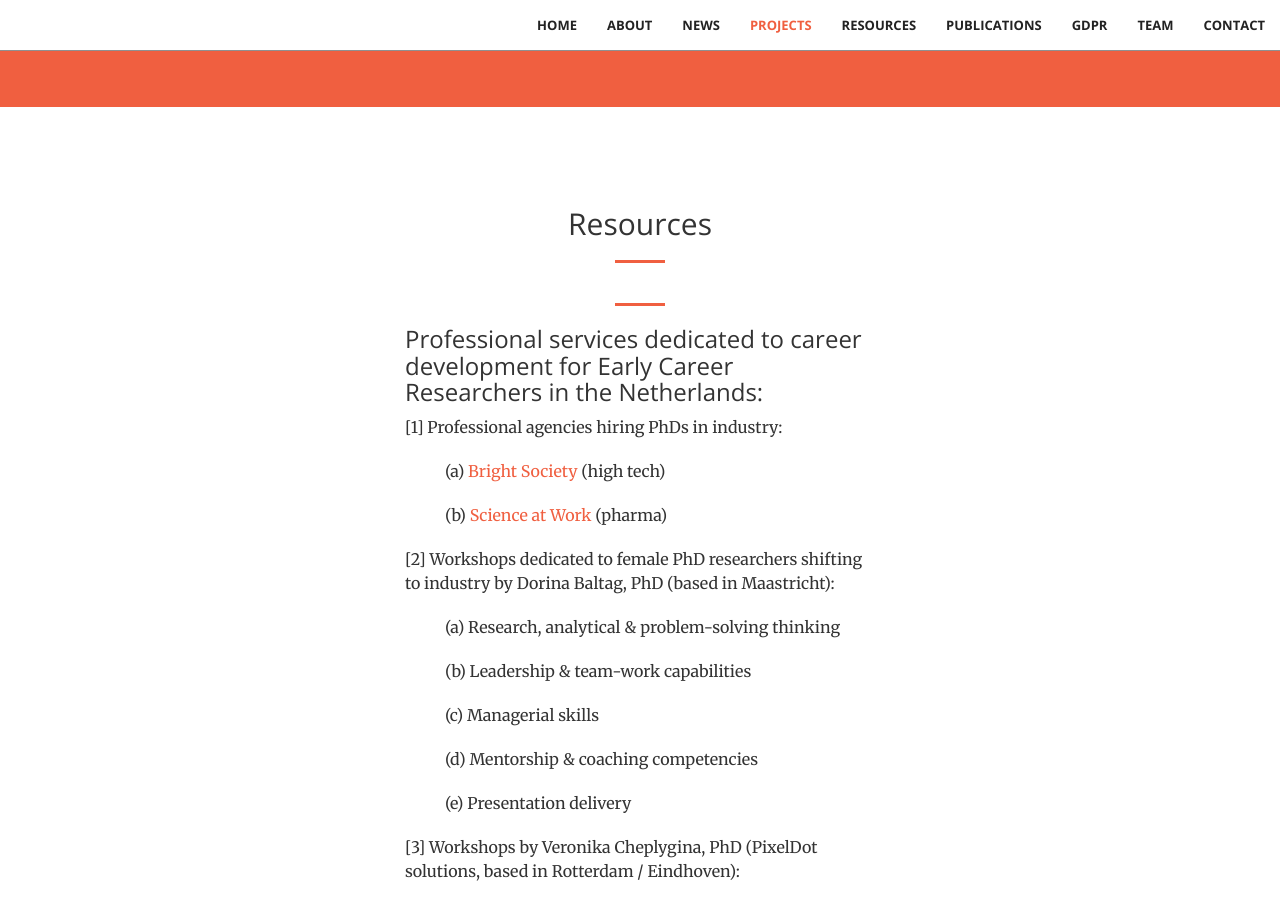
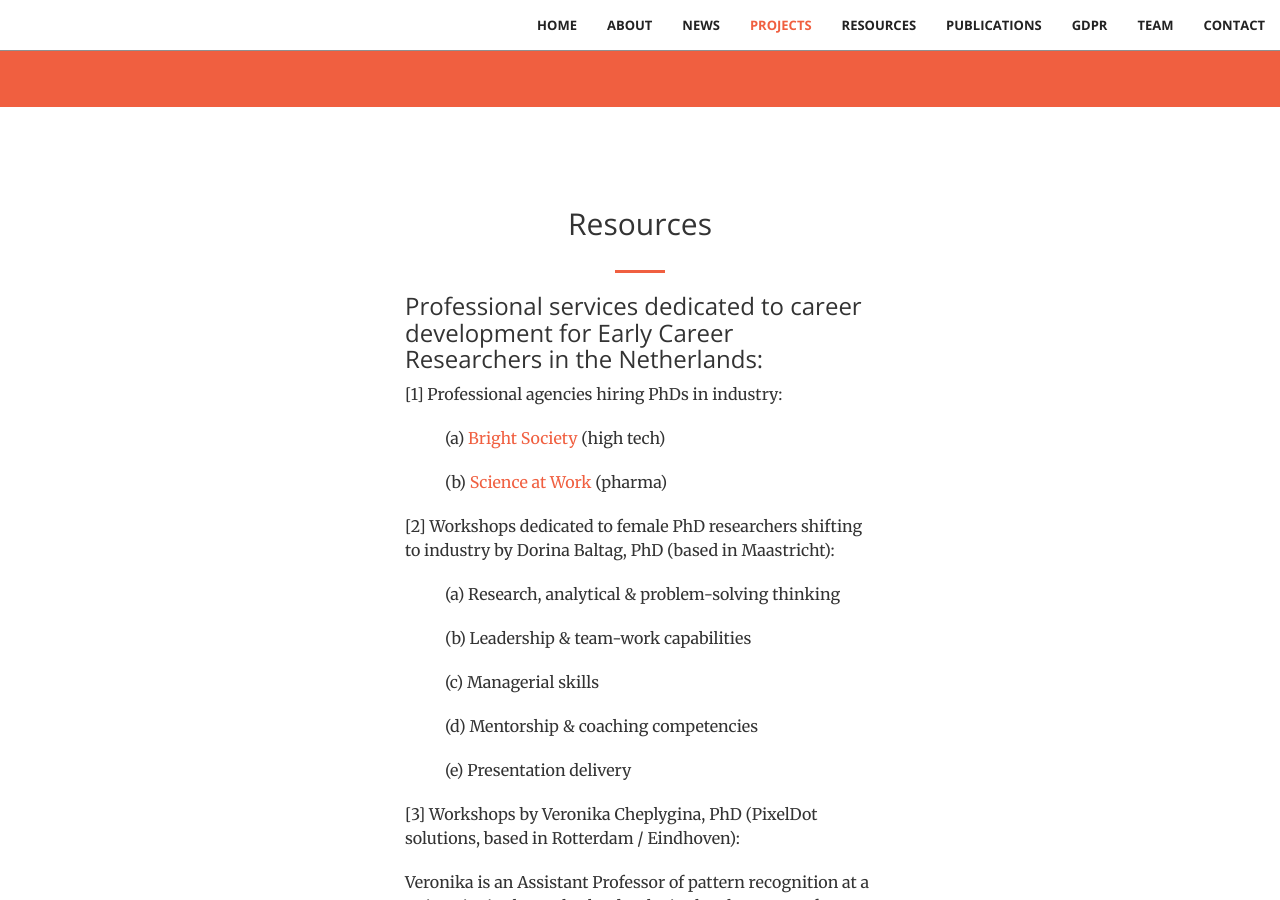
Before and after one commit to stichting-solaris/stichting-solaris.github.io, a Jekyll site: the page built from index.html, in a window 1280 px wide and 900 px high, scrolled down 5643 px. Built offline with Jekyll 4.4.1, drawn with Linux system fonts in a browser that asks for light colours.

Commit message:
Update resources.html

```diff
--- a/_includes/resources.html
+++ b/_includes/resources.html
@@ -10,7 +10,6 @@
         <div class="row">
             <div class="col-lg-8 col-lg-offset-2 text-center">
                 <h2 class="section-heading">Resources</h2>
-                <hr class="primary">
                 <div class="col-lg-8 col-lg-offset-2 text-left">
                 <p class="text-faded">
 
```
